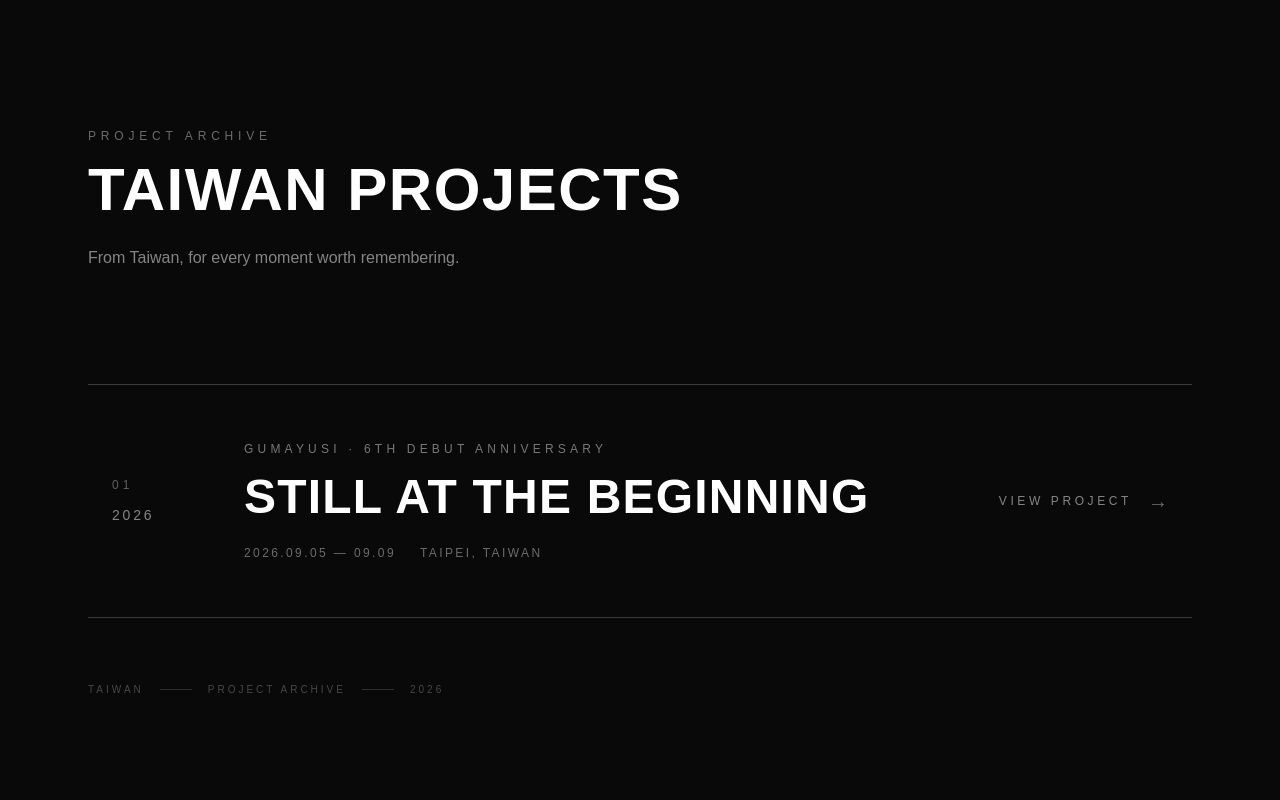
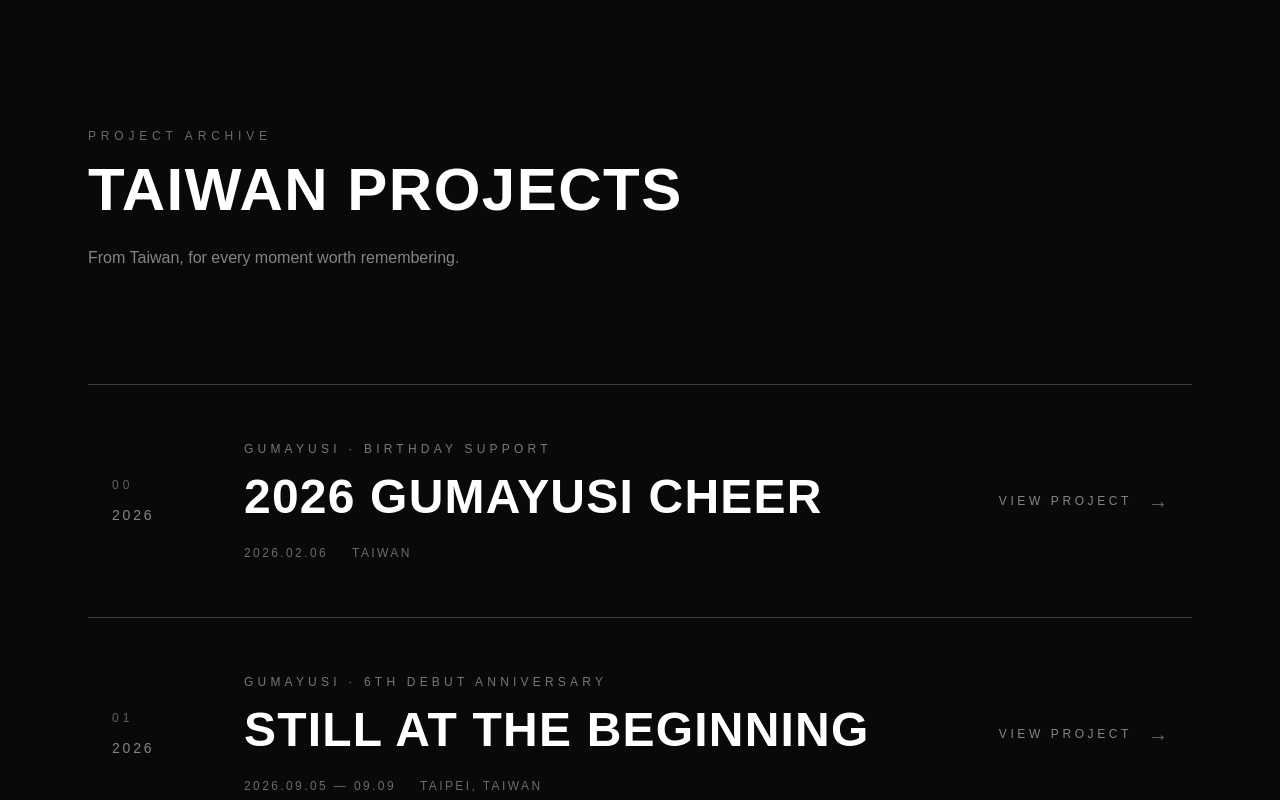
Before and after one commit to vmvm288-del/gumayusitw, a Next.js app: page /projects in a window 1280 px wide. Shown: the top 800 px of the page. Built offline with nearby package versions, Linux system fonts and the light colour scheme.

Commit message:
Add birthday project and remove homepage CTA

```diff
--- a/app/projects/page.tsx
+++ b/app/projects/page.tsx
@@ -1,5 +1,4 @@
 import Link from "next/link";
-
 export default function ProjectsPage() {
   return (
     <main className="min-h-screen bg-[#090909] text-white">
@@ -23,7 +22,76 @@ export default function ProjectsPage() {
         {/* Project List */}
         <section className="border-t border-white/20">
 
-          {/* Project 01 */}
+          {/* Project 00 - Birthday Support */}
+          <a
+            href="https://guma-site.vercel.app/"
+            target="_blank"
+            rel="noopener noreferrer"
+            className="
+              group
+              grid
+              gap-8
+              border-b
+              border-white/20
+              py-10
+              transition-colors
+              duration-500
+              hover:bg-white/[0.03]
+              md:grid-cols-[100px_1fr_auto]
+              md:items-center
+              md:px-6
+              md:py-14
+            "
+          >
+            {/* Number / Year */}
+            <div>
+              <p className="text-xs tracking-[0.35em] text-white/35">
+                00
+              </p>
+
+              <p className="mt-3 text-sm tracking-[0.2em] text-white/50">
+                2026
+              </p>
+            </div>
+
+            {/* Project Info */}
+            <div>
+              <p className="text-xs uppercase tracking-[0.35em] text-white/45">
+                GUMAYUSI · BIRTHDAY SUPPORT
+              </p>
+
+              <h2 className="mt-4 text-3xl font-bold tracking-wide md:text-5xl">
+                2026 GUMAYUSI CHEER
+              </h2>
+
+              <div className="mt-6 flex flex-wrap gap-x-6 gap-y-2 text-xs uppercase tracking-[0.2em] text-white/40">
+                <span>2026.02.06</span>
+                <span>TAIWAN</span>
+              </div>
+            </div>
+
+            {/* Link */}
+            <div className="flex items-center gap-4 md:justify-end">
+              <span className="text-xs uppercase tracking-[0.3em] text-white/50 transition-colors duration-300 group-hover:text-white">
+                VIEW PROJECT
+              </span>
+
+              <span
+                className="
+                  text-xl
+                  text-white/40
+                  transition-all
+                  duration-300
+                  group-hover:translate-x-2
+                  group-hover:text-white
+                "
+              >
+                →
+              </span>
+            </div>
+          </a>
+
+          {/* Project 01 - 6th Anniversary */}
           <Link
             href="/projects/6th-anniversary"
             className="
--- a/components/Hero.tsx
+++ b/components/Hero.tsx
@@ -1,5 +1,5 @@
+
 import Image from "next/image";
-import Link from "next/link";
 
 export default function Hero() {
   return (
@@ -28,60 +28,6 @@ export default function Hero() {
       {/* Dark Overlay */}
       <div className="pointer-events-none absolute inset-0 z-10 bg-black/20" />
 
-      {/* Hero CTA */}
-      <div
-        className="
-          absolute
-          left-1/2
-          top-[12%]
-          z-20
-          -translate-x-1/2
-          text-center
-
-          md:left-auto
-          md:right-[22%]
-          md:top-[33%]
-          md:translate-x-0
-          md:-translate-y-1/2
-        "
-      >
-        <Link
-          href="/projects/6th-anniversary"
-          className="
-            inline-flex
-            items-center
-            justify-center
-            whitespace-nowrap
-            rounded-full
-            border
-            border-red-500/70
-
-            px-6
-            py-4
-            text-[10px]
-            uppercase
-            tracking-[0.25em]
-            text-white
-
-            transition-all
-            duration-300
-
-            hover:border-red-400
-            hover:bg-red-500/10
-
-            sm:px-8
-            sm:text-xs
-            sm:tracking-[0.3em]
-
-            md:px-10
-            md:py-5
-            md:text-sm
-            md:tracking-[0.35em]
-          "
-        >
-          EXPLORE 6TH ANNIVERSARY
-        </Link>
-      </div>
       {/* Image Copyright */}
       <p
         className="
@@ -98,6 +44,7 @@ export default function Hero() {
       >
         Images © LoL Esports. For non-commercial fan project use only.
       </p>
+
     </section>
   );
 }
```
Lines whose indentation alone changed are shown as unchanged.
